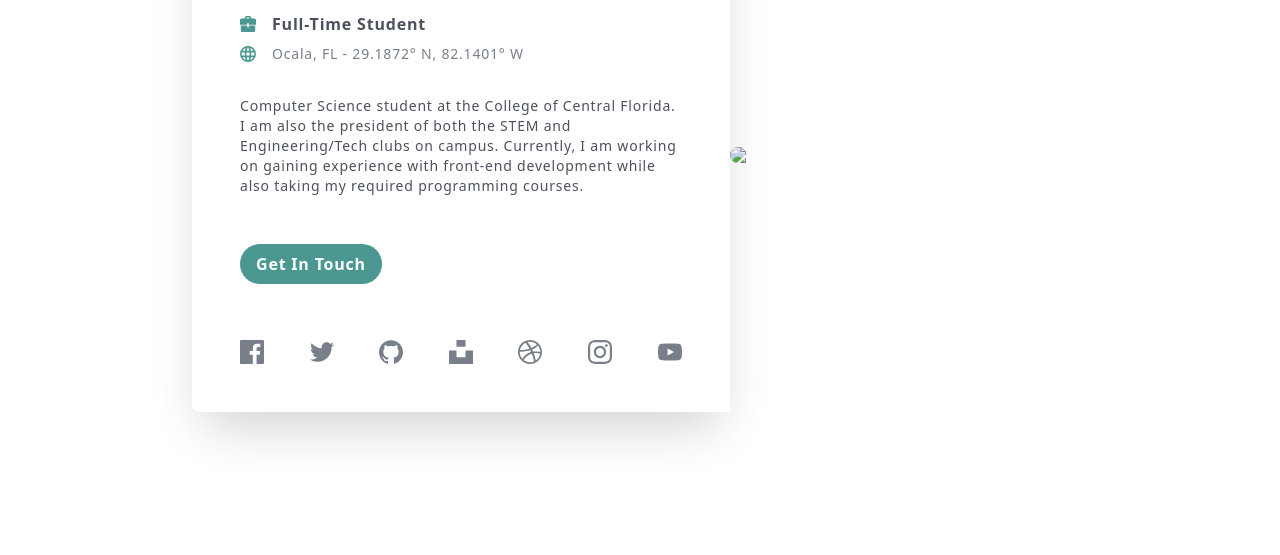
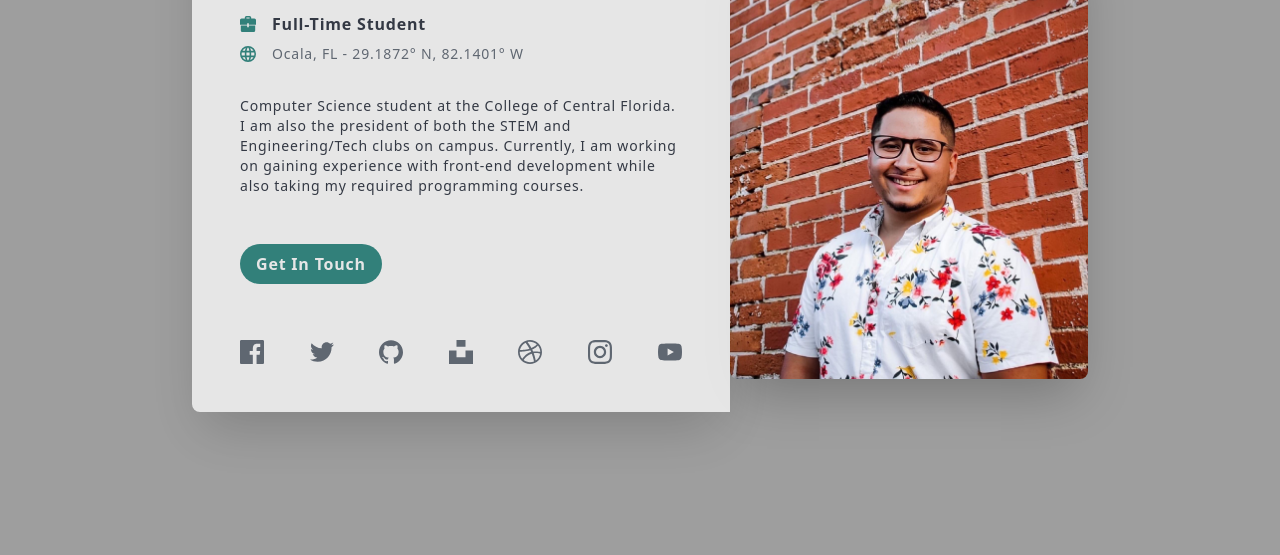
Before and after one commit to Frankelly-Guzman/Tailwind-intro, a plain HTML site: page index.html in a window 1280 px wide. Shown: the part 245-800 px from the top of the page. Drawn offline with nearby package versions, Linux system fonts and the light colour scheme; the site is published under a folder, as on GitHub Pages, so addresses that start at the root find nothing; a script that the page names is missing.

Commit message:
attempting to fix img issues

```diff
--- a/index.html
+++ b/index.html
@@ -9,7 +9,7 @@
   <meta name="description" content="">
   <meta name="keywords" content="">
   <meta name="author" content="">
-  <link rel="icon" href="/images/Frankelly Guzman.png">
+  <link rel="icon" href="./images/Frankelly Guzman.png">
 
   <!-- Font Awesome if you need it
   <link rel="stylesheet" href="https://use.fontawesome.com/releases/v5.3.1/css/all.css">
@@ -20,7 +20,7 @@
 
 </head>
 
-<body class="font-sans antialiased text-gray-900 leading-normal tracking-wider bg-cover" style="background-image:url('/images/kevin-laminto-7PqRZK6rbaE-unsplash.jpg');">
+<body class="font-sans antialiased text-gray-900 leading-normal tracking-wider bg-cover" style="background-image:url('./images/kevin-laminto-7PqRZK6rbaE-unsplash.jpg');">
 
 
 
@@ -32,7 +32,7 @@
 
 		<div class="p-4 md:p-12 text-center lg:text-left">
 			<!-- Image for mobile view-->
-			<div class="block lg:hidden rounded-full shadow-xl mx-auto -mt-16 h-48 w-48 bg-cover bg-center" style="background-image: url('/images/B2473D28-EAA4-4584-8DA1-FB30D75C0255.JPG')"></div>
+			<div class="block lg:hidden rounded-full shadow-xl mx-auto -mt-16 h-48 w-48 bg-cover bg-center" style="background-image: url('./images/B2473D28-EAA4-4584-8DA1-FB30D75C0255.JPG')"></div>
 
 			<h1 class="text-3xl font-bold pt-8 lg:pt-0">Frankelly Guzman</h1>
 			<div class="mx-auto lg:mx-0 w-4/5 pt-3 border-b-2 border-teal-500 opacity-25"></div>
@@ -65,7 +65,7 @@
 	<!--Img Col-->
 	<div class="w-full lg:w-2/5">
 		<!-- Big profile image for side bar (desktop) -->
-		<img src="/images/B2473D28-EAA4-4584-8DA1-FB30D75C0255.JPG" class="rounded-none lg:rounded-lg shadow-2xl hidden lg:block">
+		<img src="./images/B2473D28-EAA4-4584-8DA1-FB30D75C0255.JPG" class="rounded-none lg:rounded-lg shadow-2xl hidden lg:block">
 		<!-- Image from: http://unsplash.com/photos/MP0IUfwrn0A -->
 
 	</div>
```
